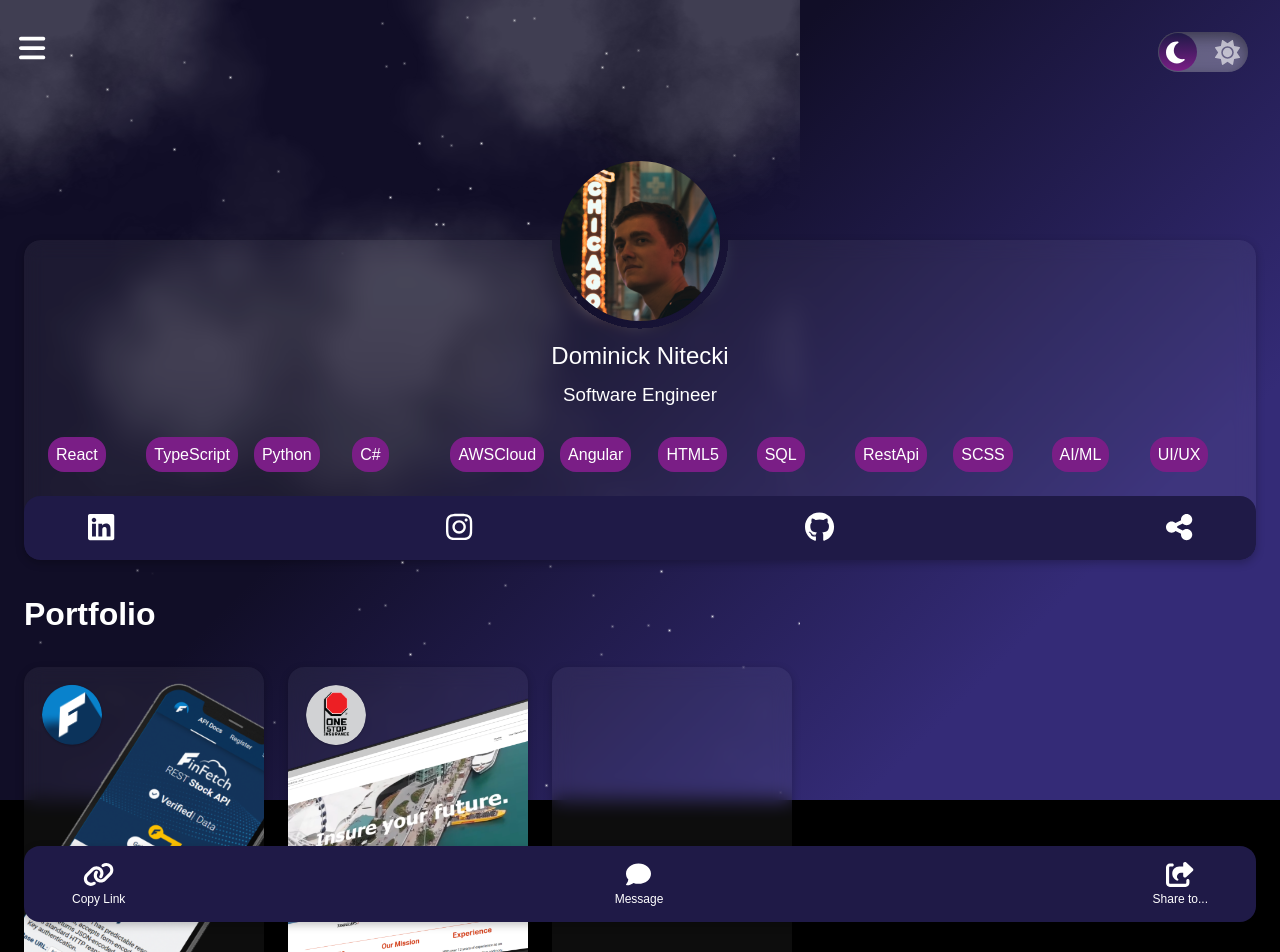
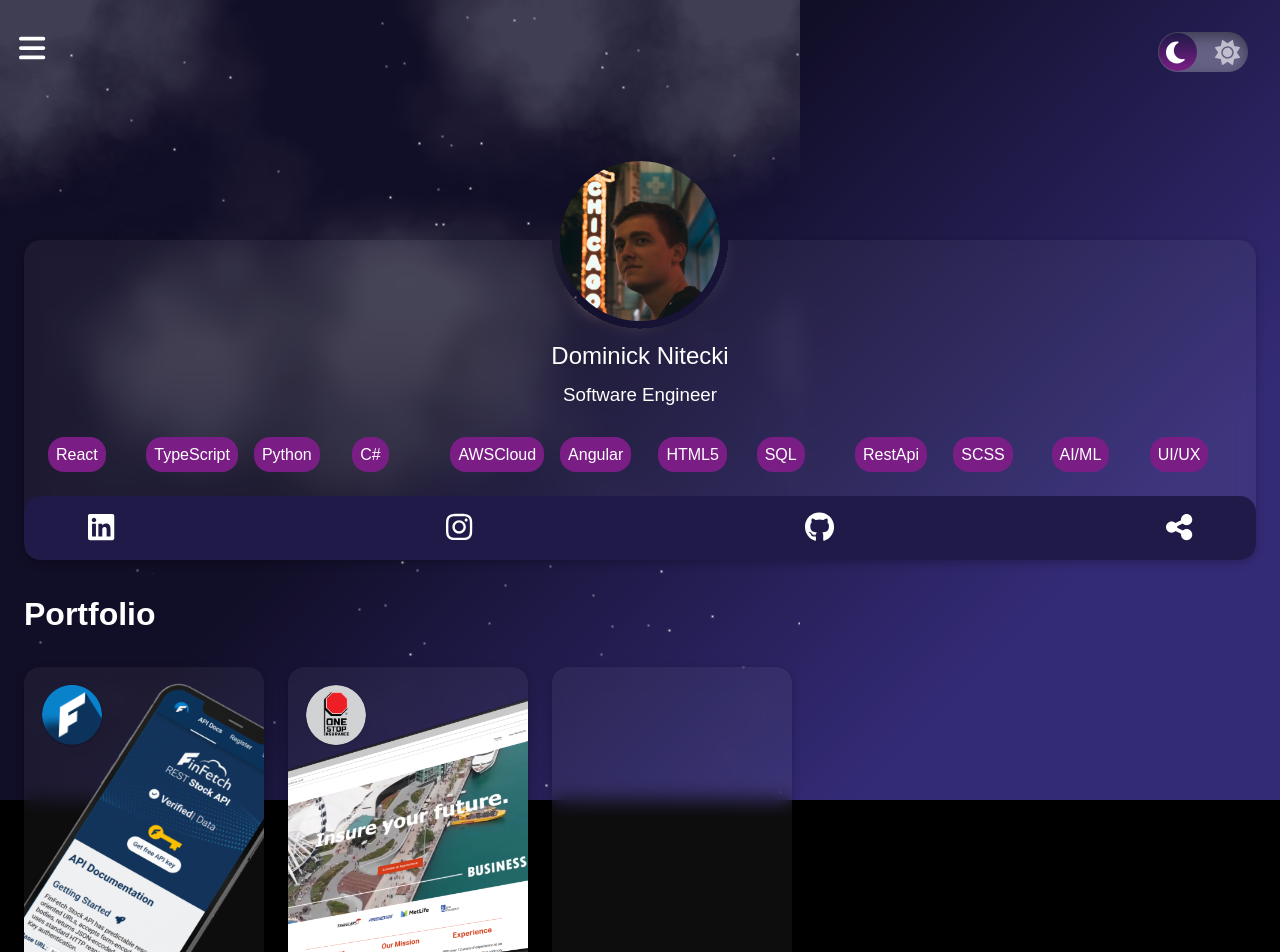
Before and after one commit to dnitecki/personal-website-ui, a React (Create React App) app: page / in a window 1280 px wide. Shown: the top 952 px of the page. Built offline with nearby package versions, Linux system fonts and the light colour scheme; grey boxes are pictures that could not be loaded; the HTML template or start-up script is replaced by a standard one.

Commit message:
css update

```diff
--- a/src/components/header/Header.scss
+++ b/src/components/header/Header.scss
@@ -160,12 +160,14 @@ body.dark .header-container {
 .modal-open {
   bottom: 0;
   left: 50%;
+  opacity: 1;
   -moz-transform: translate3d(0, 0, 0) translate(-50%, -50%);
   transform: translate3d(0, 0, 0) translate(-50%, -50%);
 }
 .modal-close {
-  bottom: -10rem;
+  bottom: -15rem;
   left: 50%;
+  opacity: 0;
   -moz-transform: translate3d(0, 0, 0) translate(-50%, -50%);
   transform: translate3d(0, 0, 0) translate(-50%, -50%);
 }
```
